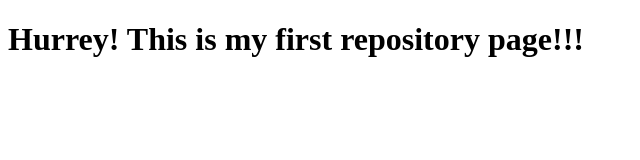
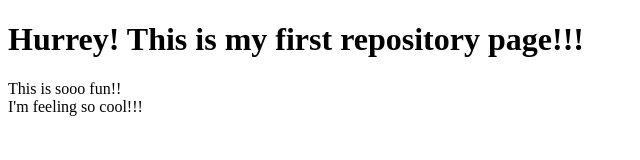
Before and after one commit to ms-shuvo/first-repo, a plain HTML site: page websites/index.html in a window 1280 px wide. Shown: the whole page, without its empty margins (0-640 px from the left). Drawn offline with Linux system fonts and the light colour scheme.

Commit message:
Added a paragraph

```diff
--- a/websites/index.html
+++ b/websites/index.html
@@ -5,5 +5,6 @@
 </head>
 <body>
 <h1>Hurrey! This is my first repository page!!!</h1>
+<p>This is sooo fun!! <br>I'm feeling so cool!!! </p>
 </body>
 </html>
```
